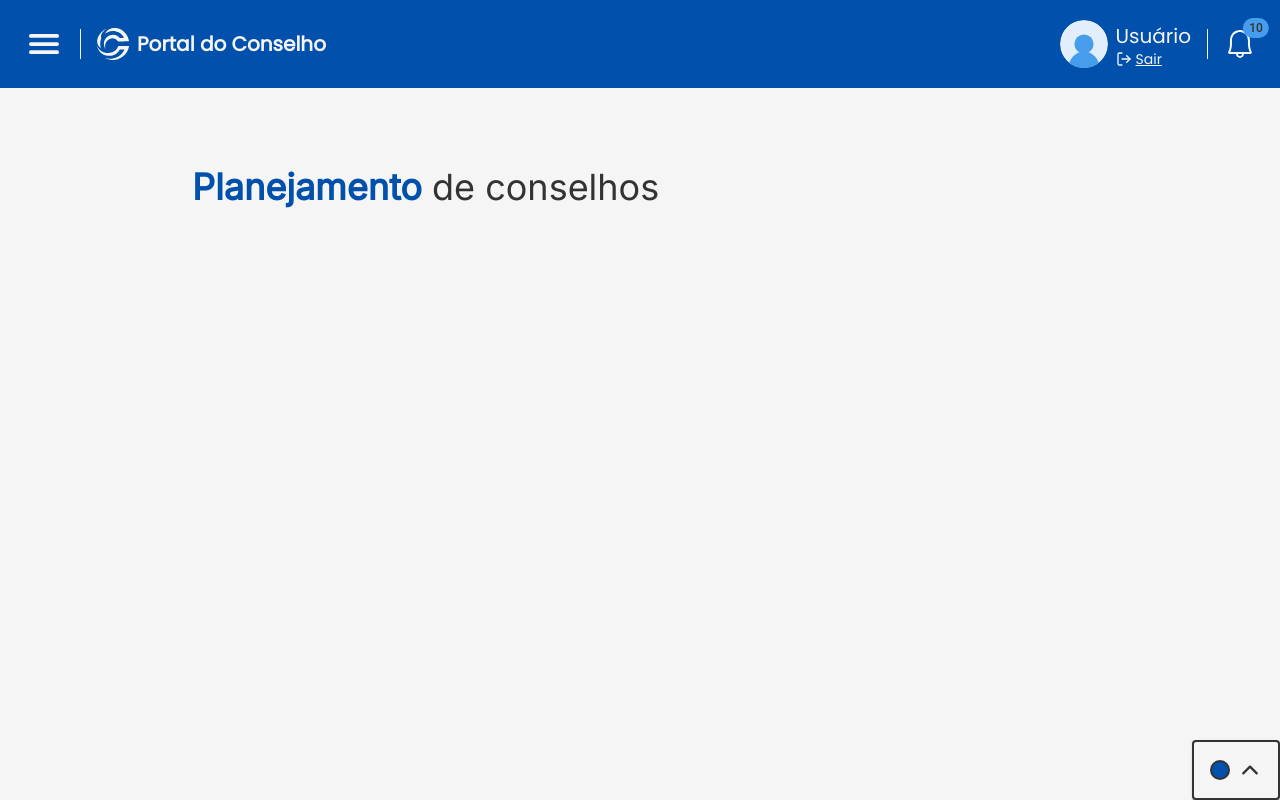
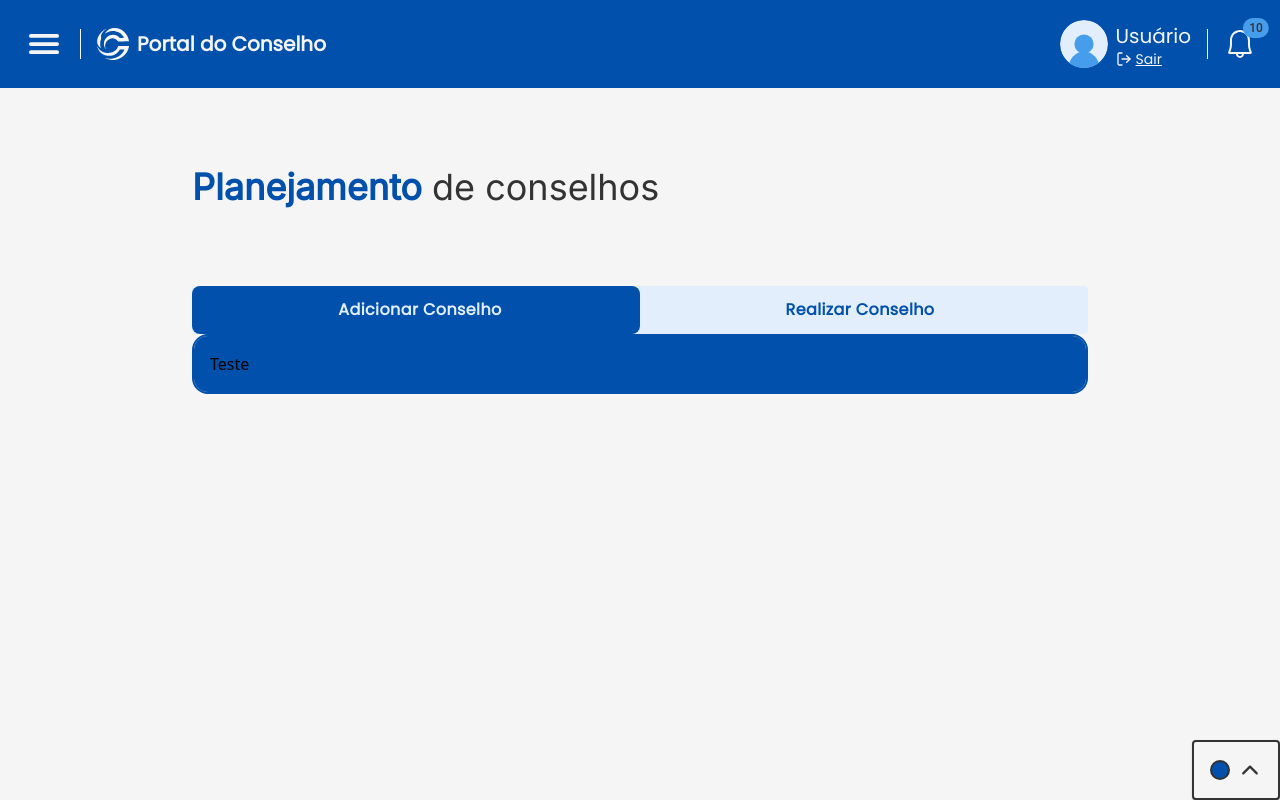
Before and after one commit to Hivqs79/Portal_do_Conselho, a Next.js app in the folder front/app/: page /council in a window 1280 px wide. Built offline with nearby package versions, Linux system fonts and the light colour scheme.

Commit message:
:construction: feat: Initing council management page

```diff
--- a/front/app/app/council/page.tsx
+++ b/front/app/app/council/page.tsx
@@ -1,10 +1,21 @@
+"use client";
+import SwapButton from "@/components/SwapButton";
 import Title from "@/components/Title";
+import SelectTable from "@/components/table/SelectTable";
 import { Box } from "@mui/material";
 
 export default function Council() {
+
     return (
         <Box>
             <Title textHighlight="Planejamento" text="de conselhos"/>
+            <SwapButton
+                button1Text={"Adicionar Conselho"}
+                button2Text={"Realizar Conselho"}
+                onClickButton1={() => {}}
+                onClickButton2={() => {}}
+            />
+            <SelectTable />
         </Box>
     )
 }
--- /dev/null
+++ b/front/app/components/SwapButton.tsx
@@ -0,0 +1,72 @@
+"use client";
+import { useThemeContext } from "@/hooks/useTheme";
+import { Box, Button, Typography } from "@mui/material";
+import { useState } from "react";
+
+interface SwapButtonProps {
+    button1Text: string;
+    button2Text: string;
+    onClickButton1: () => void;
+    onClickButton2: () => void;
+}
+
+export default function SwapButton({ button1Text, button2Text, onClickButton1, onClickButton2 }: SwapButtonProps) {
+    const {primaryColor, terciaryColor} = useThemeContext();
+    const [button1Focused, setButton1Focused] = useState(true);
+    return (
+        <Button style={{ backgroundColor: terciaryColor }} className="relative flex flex-row items-center rounded-lg w-full z-10 h-12">
+            <div
+                style={{ backgroundColor: primaryColor }}
+                className={`absolute z-20 top-0 left-0 w-[50%] h-12 rounded-lg transition-transform duration-300 ease-in-out ${button1Focused ? 'translate-x-0' : 'translate-x-full'}`}
+                onClick={() => console.log("clicou")}
+            />
+
+            <Typography
+                variant="md_text_bold"
+                color={button1Focused ? terciaryColor : primaryColor}
+                onClick={() => {
+                    setButton1Focused(true);
+                    onClickButton1();
+                }}
+                className="flex justify-center z-30 w-1/2 text-center h-full items-center cursor-pointer ease-in duration-100"
+            >
+                {button1Text}
+            </Typography>
+            <Typography
+                variant="md_text_bold"
+                color={!button1Focused ? terciaryColor : primaryColor}
+                onClick={() => {
+                    setButton1Focused(false);
+                    onClickButton2();
+                }}
+                className="flex justify-center z-30 w-1/2 text-center h-full items-center cursor-pointer ease-in duration-100"
+            >
+                {button2Text}
+            </Typography>
+        </Button>
+        // <Box bgcolor={terciaryColor}>
+        //     <Button
+        //         onClick={() => {
+        //             setButton1Focused(true);
+        //             onClickButton1();
+        //         }}
+        //         variant="contained"
+        //         color={button1Focused ? "primary" : "terciary"}
+        //         className="w-1/2 !shadow-none"
+        //     >
+        //         {button1Text}
+        //     </Button>
+        //     <Button
+        //         onClick={() => {
+        //             setButton1Focused(false);
+        //             onClickButton2();
+        //         }}
+        //         variant="contained"
+        //         color={!button1Focused ? "primary" : "terciary"}
+        //         className="w-1/2 !shadow-none"
+        //     >
+        //         {button2Text}
+        //     </Button>
+        // </Box>
+    );
+}
--- /dev/null
+++ b/front/app/components/table/SelectTable.tsx
@@ -0,0 +1,15 @@
+import { useThemeContext } from "@/hooks/useTheme";
+import { Box } from "@mui/material";
+
+export default function SelectTable() {
+    const {primaryColor} = useThemeContext();
+    return (
+        <>
+            <Box style={{ borderColor: primaryColor }} className="border-[2px] rounded-big overflow-hidden">
+                <Box style={{backgroundColor: primaryColor}} className="p-4">
+                    <h1>Teste</h1>
+                </Box>
+            </Box>
+        </>
+    );
+}
```
